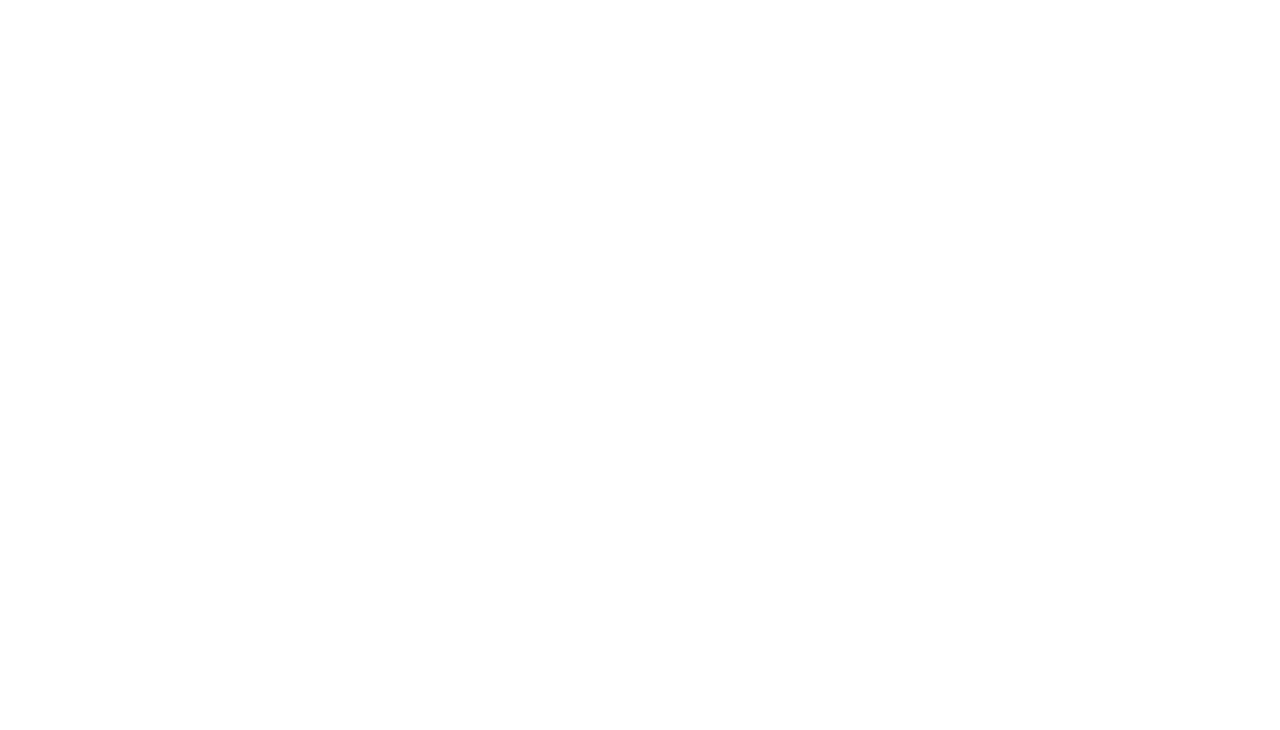
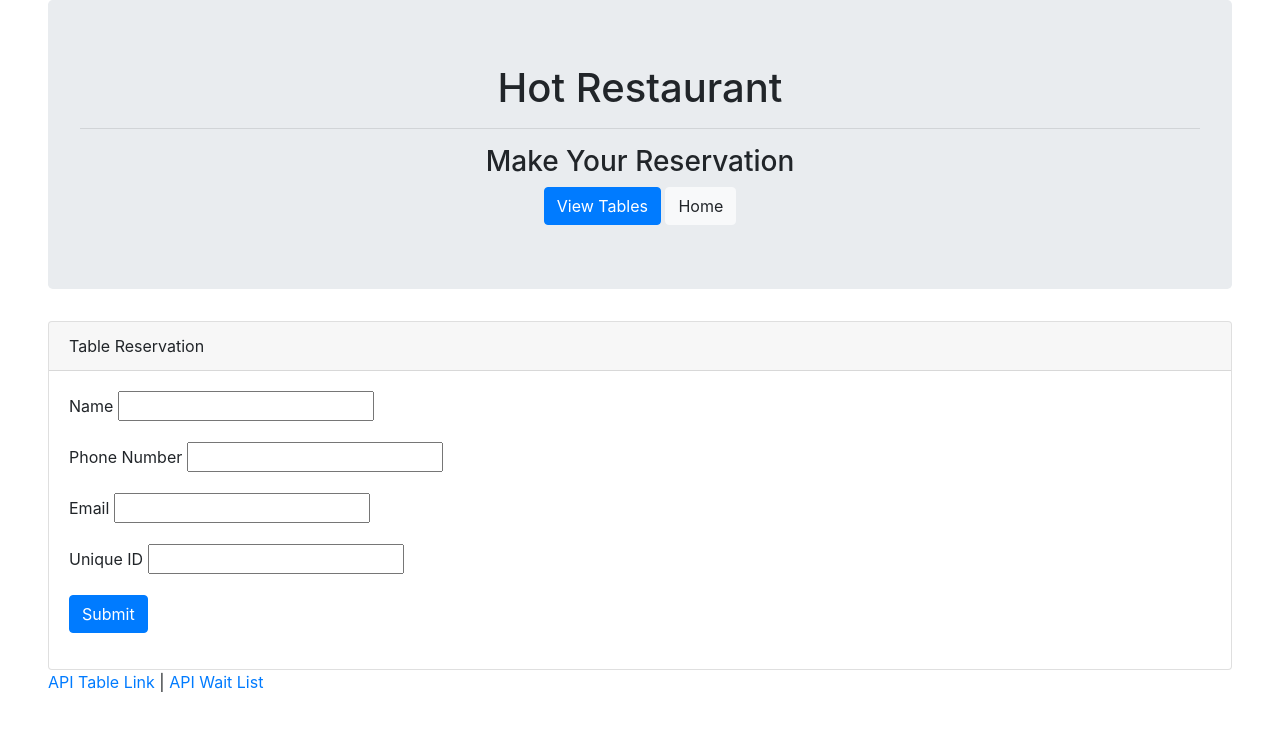
Before and after one commit to skeown13/reservations_p, a website: page public/reserve.html in a window 1280 px wide. Drawn offline with nearby package versions, Linux system fonts and the light colour scheme.

Commit message:
added the basic layout for the reserve page

```diff
--- a/public/reserve.html
+++ b/public/reserve.html
@@ -12,7 +12,46 @@
 <script src="https://cdn.jsdelivr.net/npm/popper.js@1.16.0/dist/umd/popper.min.js" integrity="sha384-Q6E9RHvbIyZFJoft+2mJbHaEWldlvI9IOYy5n3zV9zzTtmI3UksdQRVvoxMfooAo" crossorigin="anonymous"></script>
 <script src="https://stackpath.bootstrapcdn.com/bootstrap/4.5.0/js/bootstrap.min.js" integrity="sha384-OgVRvuATP1z7JjHLkuOU7Xw704+h835Lr+6QL9UvYjZE3Ipu6Tp75j7Bh/kR0JKI" crossorigin="anonymous"></script>
 </head>
+
 <body>
+  <div class="jumbotron text-center mr-5 ml-5">
+    <h1>Hot Restaurant</h1>
+    <hr>
+    <h3>Make Your Reservation</h3>
+    <div>
+      <button class="btn btn-primary">View Tables</button>
+      <button class="btn btn-light">Home</button>
+    </div>
+  </div>
+  <div class="card mr-5 ml-5">
+    <div class="card-header">
+      Table Reservation
+    </div>
+    <div class="card-body">
+      <form>
+        <div class="form-group">
+          <label for="resName">Name</label>
+          <input type="text" class="formControl" id="resName">
+        </div>
+        <div class="form-group">
+          <label for="resPhoneNumber">Phone Number</label>
+          <input type="text" class="formControl" id="resPhoneNumber">
+        </div>
+        <div class="form-group">
+          <label for="resEmail">Email</label>
+          <input type="email" class="formControl" id="resEmail">
+        </div>
+        <div class="form-group">
+          <label for="resUniqueID">Unique ID</label>
+          <input type="text" class="formControl" id="resUniqueID">
+        </div>
+        <button class="btn btn-primary">Submit</button>
+      </form>
+    </div>
+  </div>
+  <div>
+    <p class="ml-5"><a href="#">API Table Link</a> | <a href="#">API Wait List</a>
+  </div>
 
 </body>
 </html>
```
